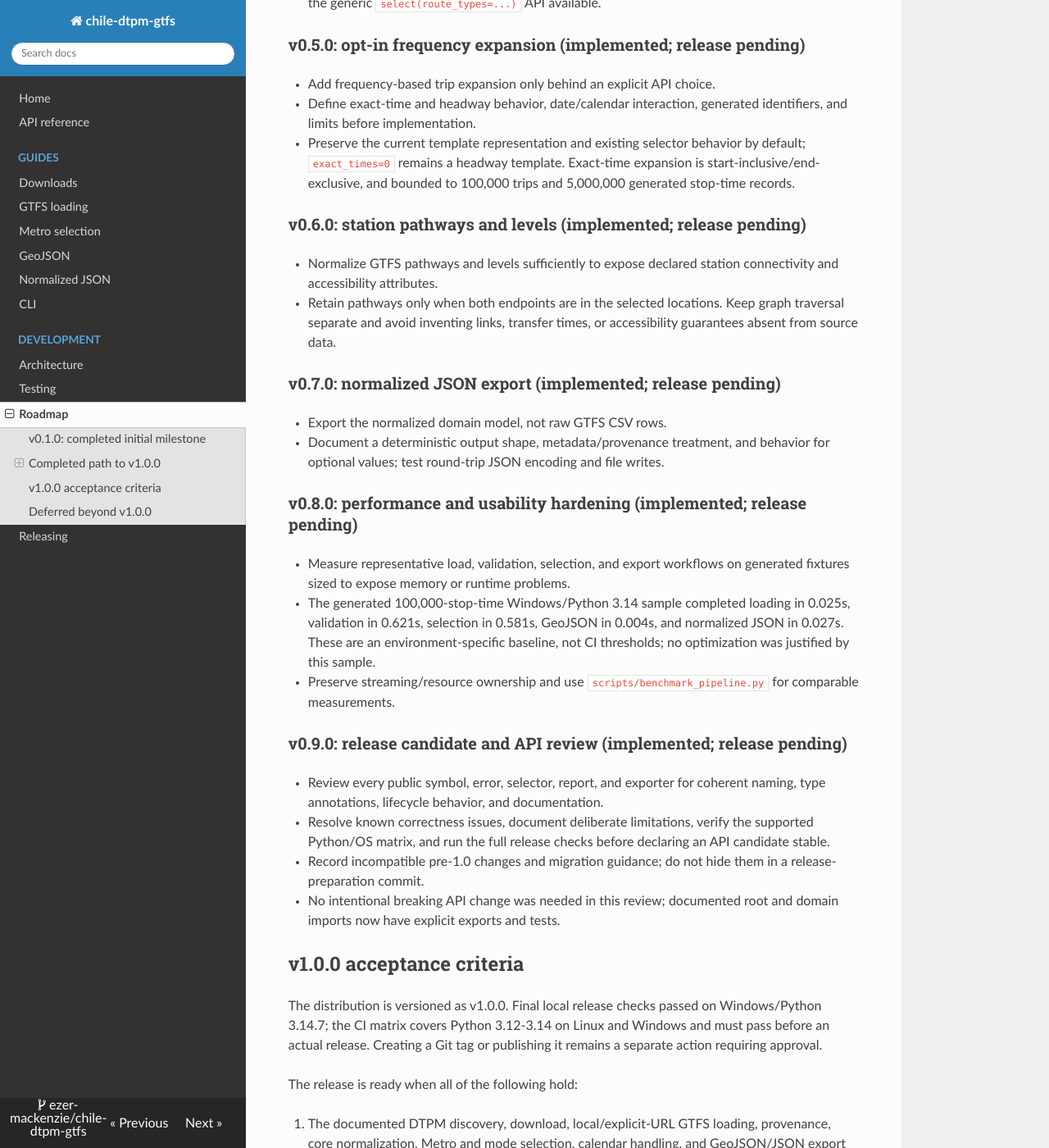
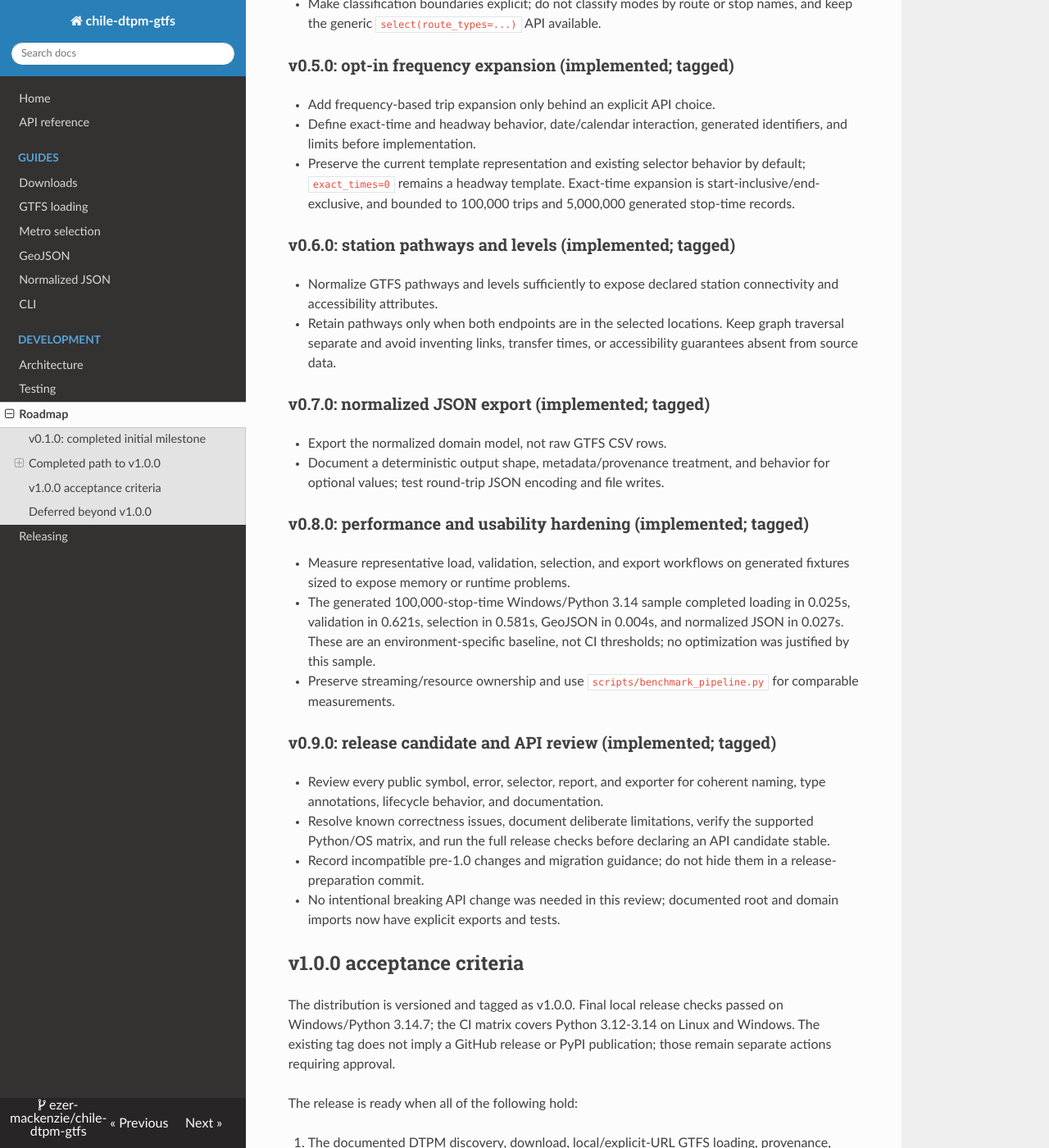
Before and after one commit to ezer-mackenzie/chile-dtpm-gtfs, an MkDocs documentation site: the page built from docs/roadmap.md, in a window 1280 px wide and 1400 px high, scrolled down 1343 px. Shown: the whole window at 82% size. Built offline with MkDocs 1.6.1, drawn with Linux system fonts in a browser that asks for light colours; nearby versions of some CDN libraries; some of the changed text lies outside the part shown.

Commit message:
docs(repo): align release docs with v1.0.0
Correct stale feature and tag status in user documentation.

Co-authored-by: Copilot <223556219+Copilot@users.noreply.github.com>

```diff
--- a/docs/roadmap.md
+++ b/docs/roadmap.md
@@ -15,8 +15,9 @@
 6. CLI and release preparation: discovery/current/download/validate/export commands,
    Python compatibility checks, packaging, CI, documentation, and release workflow.
 
-Changes were implemented and verified in separate Conventional Commits. A local
-milestone/tag does not imply that a GitHub release or PyPI upload has occurred.
+Changes were implemented and verified in separate Conventional Commits. The
+repository has version tags through `v1.0.0`; a tag does not imply that a GitHub
+release or PyPI upload has occurred.
 
 ## Completed path to v1.0.0
 
@@ -24,7 +25,7 @@ The implemented milestones are recorded in order below. Each phase was kept as a
 separate, documented change with offline tests. The deferred work listed at the
 end is intentionally outside the v1.0.0 compatibility surface.
 
-### v0.2.0: actionable GTFS validation (implemented; release pending)
+### v0.2.0: actionable GTFS validation (implemented; tagged)
 
 - Extend validation beyond CSV structure and service-time syntax with useful,
   record-specific diagnostics for core GTFS fields and relationships.
@@ -34,7 +35,7 @@ end is intentionally outside the v1.0.0 compatibility surface.
   Avoid brittle wall-clock limits in cross-platform CI; investigate regressions
   against the same fixture and environment.
 
-### v0.3.0: publication applicability policy (implemented; release pending)
+### v0.3.0: publication applicability policy (implemented; tagged)
 
 - Support DTPM special-service or diversion applicability only when the source
   provides enough information for a deterministic result.
@@ -43,14 +44,14 @@ end is intentionally outside the v1.0.0 compatibility surface.
 - Cover normal, special, ambiguous, and future publication cases with local HTML
   fixtures and Santiago-date tests.
 
-### v0.4.0: documented mode selectors (implemented; release pending)
+### v0.4.0: documented mode selectors (implemented; tagged)
 
 - Add convenient bus and rail selectors using standard GTFS `route_type` values
   and the existing relationship-based selection pipeline.
 - Make classification boundaries explicit; do not classify modes by route or stop
   names, and keep the generic `select(route_types=...)` API available.
 
-### v0.5.0: opt-in frequency expansion (implemented; release pending)
+### v0.5.0: opt-in frequency expansion (implemented; tagged)
 
 - Add frequency-based trip expansion only behind an explicit API choice.
 - Define exact-time and headway behavior, date/calendar interaction, generated
@@ -60,7 +61,7 @@ end is intentionally outside the v1.0.0 compatibility surface.
   start-inclusive/end-exclusive, and bounded to 100,000 trips and 5,000,000
   generated stop-time records.
 
-### v0.6.0: station pathways and levels (implemented; release pending)
+### v0.6.0: station pathways and levels (implemented; tagged)
 
 - Normalize GTFS pathways and levels sufficiently to expose declared station
   connectivity and accessibility attributes.
@@ -68,13 +69,13 @@ end is intentionally outside the v1.0.0 compatibility surface.
   graph traversal separate and avoid inventing links, transfer times, or
   accessibility guarantees absent from source data.
 
-### v0.7.0: normalized JSON export (implemented; release pending)
+### v0.7.0: normalized JSON export (implemented; tagged)
 
 - Export the normalized domain model, not raw GTFS CSV rows.
 - Document a deterministic output shape, metadata/provenance treatment, and
   behavior for optional values; test round-trip JSON encoding and file writes.
 
-### v0.8.0: performance and usability hardening (implemented; release pending)
+### v0.8.0: performance and usability hardening (implemented; tagged)
 
 - Measure representative load, validation, selection, and export workflows on
   generated fixtures sized to expose memory or runtime problems.
@@ -85,7 +86,7 @@ end is intentionally outside the v1.0.0 compatibility surface.
 - Preserve streaming/resource ownership and use `scripts/benchmark_pipeline.py`
   for comparable measurements.
 
-### v0.9.0: release candidate and API review (implemented; release pending)
+### v0.9.0: release candidate and API review (implemented; tagged)
 
 - Review every public symbol, error, selector, report, and exporter for coherent
   naming, type annotations, lifecycle behavior, and documentation.
@@ -99,10 +100,10 @@ end is intentionally outside the v1.0.0 compatibility surface.
 
 ## v1.0.0 acceptance criteria
 
-The distribution is versioned as v1.0.0. Final local release checks passed on
-Windows/Python 3.14.7; the CI matrix covers Python 3.12-3.14 on Linux and Windows
-and must pass before an actual release. Creating a Git tag or publishing it
-remains a separate action requiring approval.
+The distribution is versioned and tagged as v1.0.0. Final local release checks
+passed on Windows/Python 3.14.7; the CI matrix covers Python 3.12-3.14 on Linux
+and Windows. The existing tag does not imply a GitHub release or PyPI publication;
+those remain separate actions requiring approval.
 
 The release is ready when all of the following hold:
 
@@ -122,8 +123,8 @@ The release is ready when all of the following hold:
    installed-distribution check all pass. Installation is tested outside the
    checkout and distribution contents exclude real feeds and test fixtures.
 7. README, API guides, changelog, package version, and release instructions agree
-   on the shipped behavior and version. A v1.0.0 tag or publication happens only
-   after explicit approval.
+   on the shipped behavior and version. The v1.0.0 tag exists; any GitHub release
+   or package publication happens only after explicit approval.
 
 These quality gates carry forward the reference library's emphasis on typed
 public APIs, strict static checking, multi-version testing, and user documentation.
```
Also changed, not shown: CHANGELOG.md (+2 -2 lines), README.md (+3 -2 lines), docs/geojson.md (+2 -1 lines), docs/releasing.md (+7 -6 lines).
